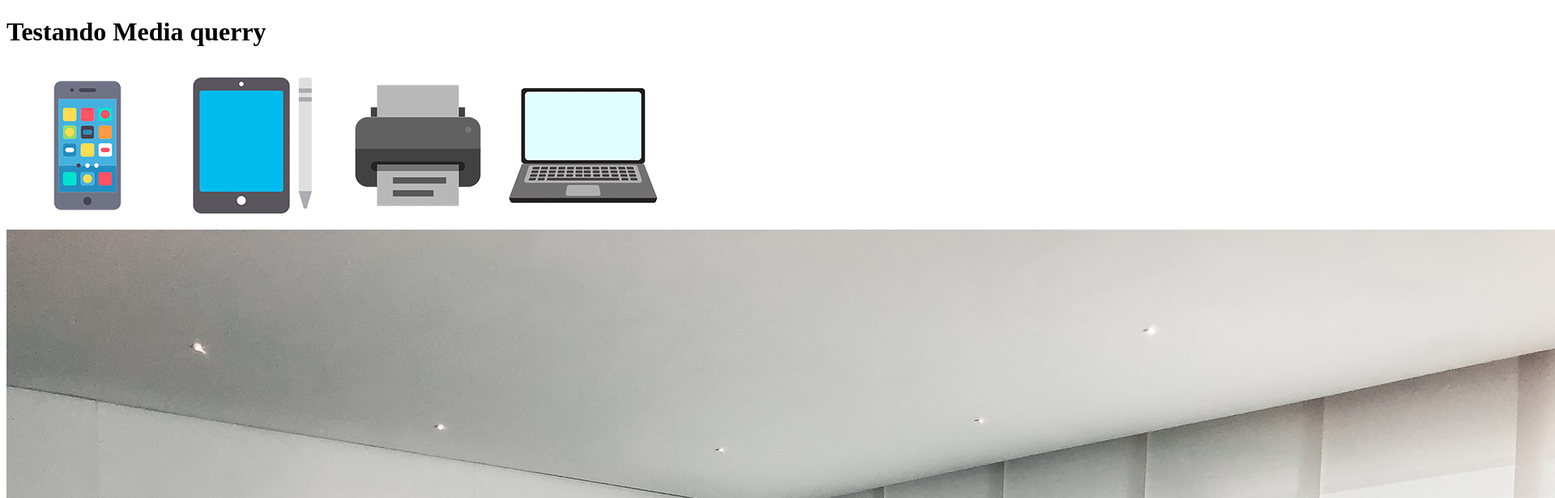
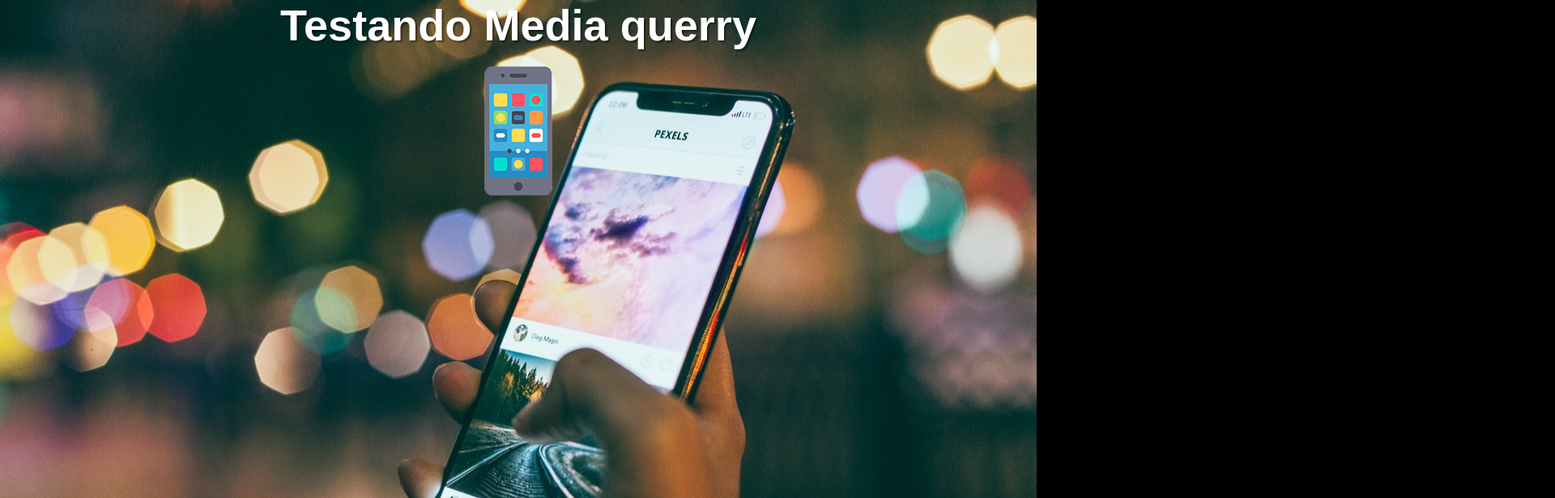
Before and after one commit to Josielborges3/html-css, a plain HTML site: page exercicios/ex026/mq004/index.html in a window 1280 px wide. Shown: the top 616 px of the page at 81% size, 1920 px wide, since content can reach past the window. Drawn offline with Linux system fonts and the light colour scheme.

Commit message:
mudei a imagem

```diff
--- /dev/null
+++ b/exercicios/ex026/mq004/estilos/style.css
@@ -0,0 +1,49 @@
+@charset "UTF-8";
+
+/*versão Mobile First*/
+
+* {
+    font-family: Arial, Helvetica, sans-serif;
+    font-size: 1.3em;
+    margin: 0px;
+    padding: 0px;
+    box-sizing: border-box;
+}
+
+body, html {
+    width: 100vw;
+    height: 100vh;
+}
+
+body {
+    background: black url(../imagens/back-phone.jpg) no-repeat ;
+    background-size: cover;
+    background-position: center center;
+}
+
+main {
+    background-color: rgba(255, 255, 255, 0.842);
+    width: 400px;
+    margin: auto;
+    margin-top: 20px;
+    border-radius: 10px;
+    padding: 10px;
+}
+
+h1 {
+    text-align: center;
+    color: white;
+    font-size: 2em;
+    text-shadow: 2px 2px 2px rgba(0, 0, 0, 0.473);
+}
+
+img {
+    display: block;
+    margin: auto;
+}
+
+img#phone { display: block;}
+img#tablet {display: none;}
+img#print {display: none;}
+img#pc {display: none;}
+img#tv {display: none;}
--- a/exercicios/ex026/mq004/index.html
+++ b/exercicios/ex026/mq004/index.html
@@ -4,13 +4,14 @@
     <meta charset="UTF-8">
     <meta name="viewport" content="width=device-width, initial-scale=1.0">
     <title>Media Querry</title>
+    <link rel="stylesheet" href="estilos/style.css" media="all">
 </head>
 <body>
     <h1>Testando Media querry</h1>
-    <img src="imagens/icon-phone.png" alt="Acessando via Smartphone">
-    <img src="imagens/icon-tablet.png" alt="Acessando via tablet">
-    <img src="imagens/icon-print.png" alt="Versão para impressão">
-    <img src="imagens/icon-pc.png" alt="Versão para desktop">
-    <img src="imagens/back-tv.jpg" alt="Vesão para Tv">
+    <img id="phone" src="imagens/icon-phone.png" alt="Acessando via Smartphone">
+    <img id="tablet" src="imagens/icon-tablet.png" alt="Acessando via tablet">
+    <img id="print" src="imagens/icon-print.png" alt="Versão para impressão">
+    <img id="pc" src="imagens/icon-pc.png" alt="Versão para desktop">
+    <img id="tv" src="imagens/back-tv.jpg" alt="Vesão para Tv">
 </body>
 </html>
```
Also changed, not shown: exercicios/ex026/mq004/back-pc.jpg (deleted), exercicios/ex026/mq004/back-phone.jpg (deleted), exercicios/ex026/mq004/back-print.jpg (deleted), exercicios/ex026/mq004/back-tablet.jpg (deleted), exercicios/ex026/mq004/back-tv.jpg (deleted), exercicios/ex026/mq004/cev-landscape.jpg (deleted), exercicios/ex026/mq004/cev-portrait.jpg (deleted), exercicios/ex026/mq004/icon-pc.png (deleted), exercicios/ex026/mq004/icon-phone.png (deleted), exercicios/ex026/mq004/icon-print.png (deleted), exercicios/ex026/mq004/icon-tablet.png (deleted), exercicios/ex026/mq004/icon-tv.png (deleted).
